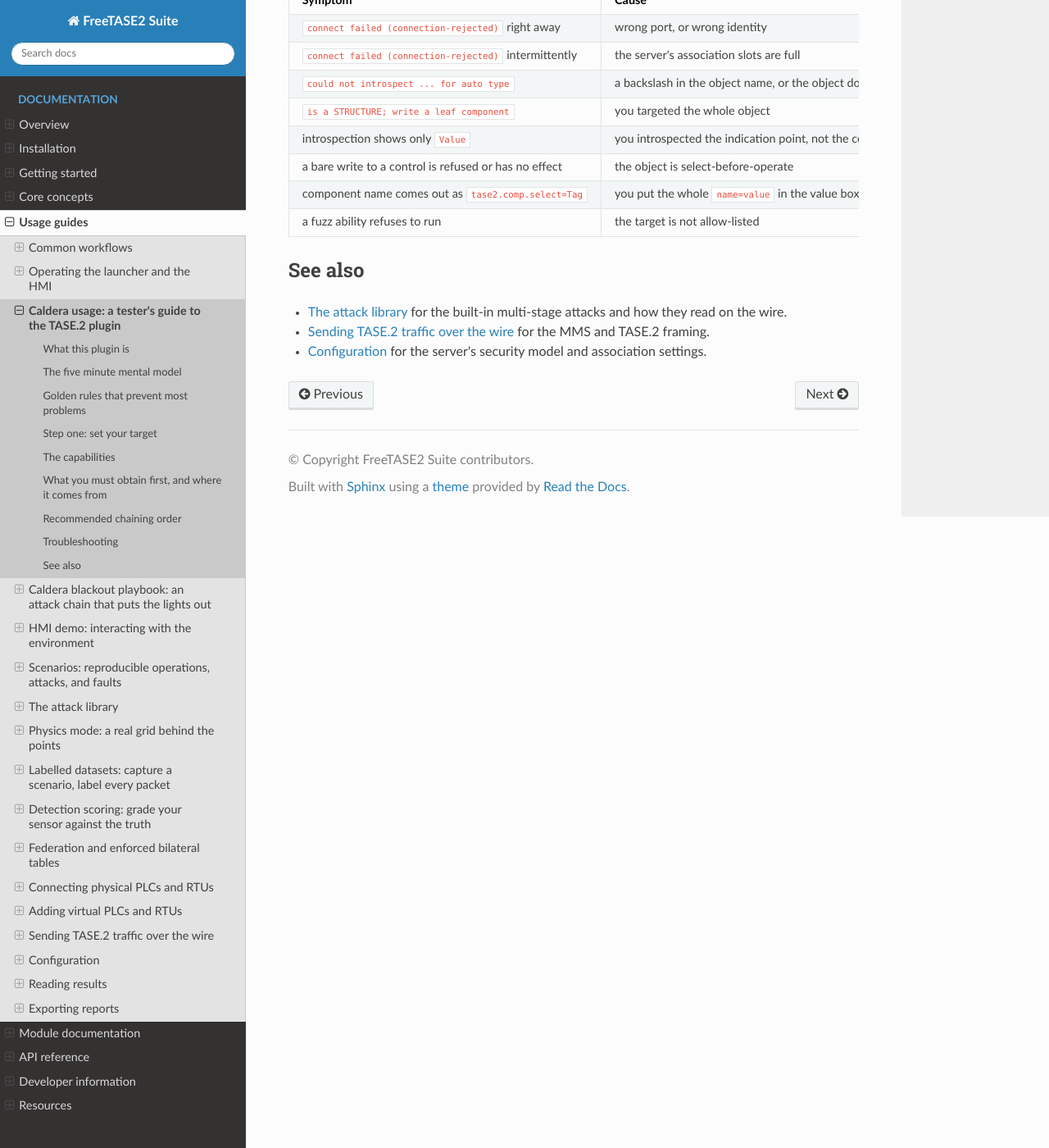
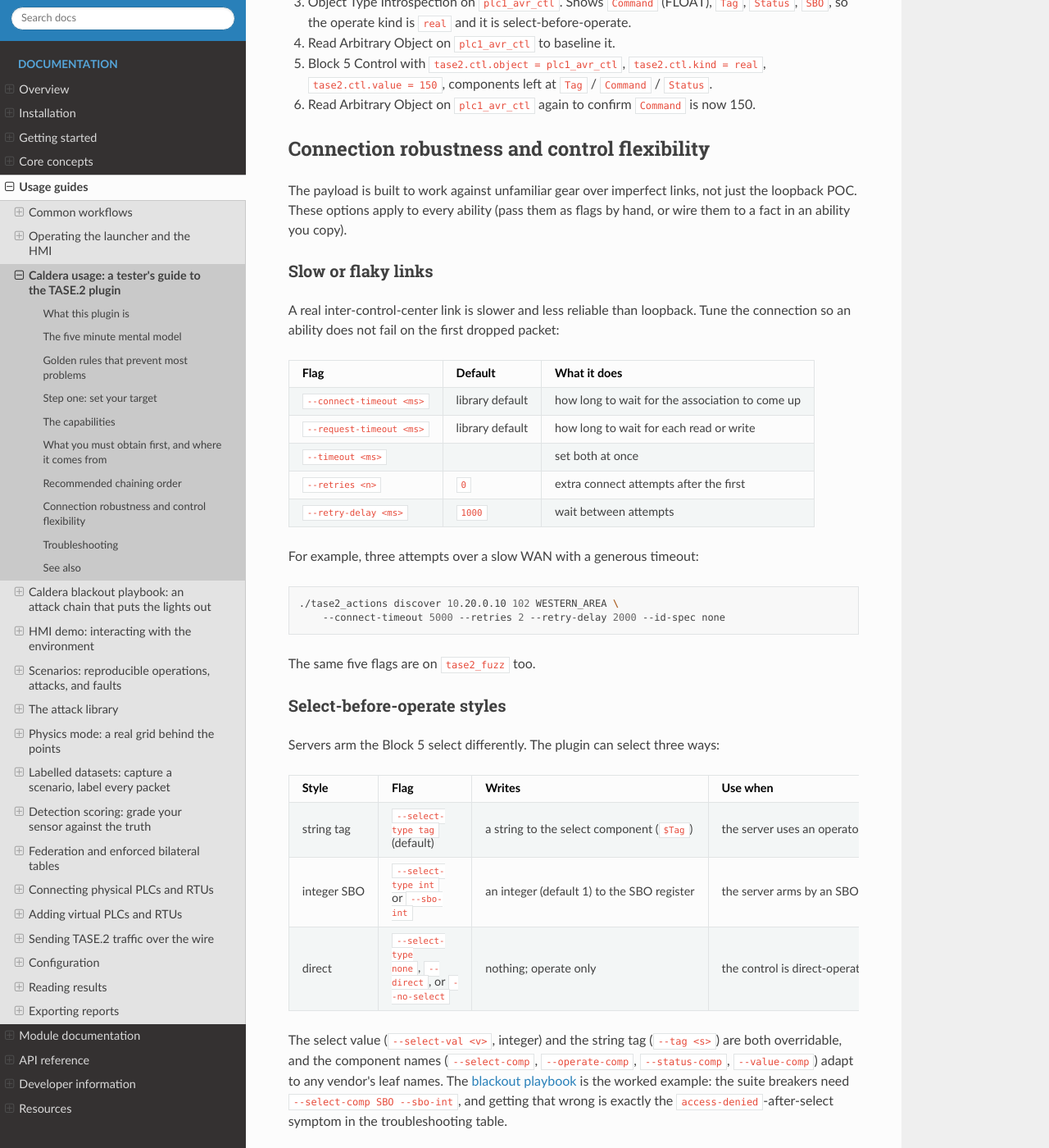
Before and after one commit to cjake21/freetase2-suite, a Sphinx documentation site: the page built from docs/guides/caldera-usage.md, in a window 1280 px wide and 1400 px high, scrolled down 16097 px. Shown: the whole window at 82% size. Built offline with Sphinx 7.4.7 and the Read the Docs theme 3.1.0, drawn with Linux system fonts in a browser that asks for light colours; some of the changed text lies outside the part shown.

Commit message:
Document caldera connection robustness and select-before-operate styles

````diff
--- a/docs/guides/caldera-usage.md
+++ b/docs/guides/caldera-usage.md
@@ -461,14 +461,21 @@
 | `tase2.ctl.object` | the control object base name only, for example `plc1_avr_ctl` (no `$`, no leaf, no backslash). The ability adds the leaves. | Fingerprint (object names) |
 | `tase2.ctl.kind` | `real` for a FLOAT operate, `discrete` for an INTEGER operate, or `auto` | Object Type Introspection (the operate leaf type) |
 | `tase2.ctl.value` | the setpoint or command, for example `150` | you choose it |
-| `tase2.comp.select` | the select leaf name, normally `Tag` | Object Type Introspection |
+| `tase2.comp.select` | the select leaf name, normally `Tag`; a FreeTASE2 SBO breaker uses `SBO` | Object Type Introspection |
 | `tase2.comp.operate` | the operate leaf name, normally `Command` | Object Type Introspection |
 | `tase2.comp.status` | the status leaf name, normally `Status` | Object Type Introspection |
+| `tase2.ctl.selflags` | empty for a string-tag select; `--sbo-int` for an integer SBO-register server (the suite breakers); `--direct` for a direct-operate control | the gotcha below |
 
 - **Output:** `tase2.ctl.object`, `tase2.ctl.value`, `tase2.ctl.status`.
 - **Gotcha:** the object fact is the base name only. If you put a leaf here (for
   example `plc1_avr_ctl$Command`) it will not work, because the ability appends the
   leaves itself. Put only `plc1_avr_ctl`.
+- **Gotcha (select style):** the suite's breakers arm select-before-operate by an
+  integer write of 1 to the `SBO` register, not a string tag. If the operate is
+  refused with `access-denied` right after a select that looked fine, set
+  `tase2.comp.select` to `SBO` and `tase2.ctl.selflags` to `--sbo-int`. See
+  {ref}`the select styles below <select-styles>` and the
+  {doc}`blackout playbook <caldera-blackout>`.
 
 #### Write Arbitrary Object
 
@@ -653,11 +660,59 @@
    `tase2.ctl.value = 150`, components left at `Tag` / `Command` / `Status`.
 6. Read Arbitrary Object on `plc1_avr_ctl` again to confirm `Command` is now 150.
 
+(select-styles)=
+## Connection robustness and control flexibility
+
+The payload is built to work against unfamiliar gear over imperfect links, not just
+the loopback POC. These options apply to every ability (pass them as flags by hand,
+or wire them to a fact in an ability you copy).
+
+### Slow or flaky links
+
+A real inter-control-center link is slower and less reliable than loopback. Tune the
+connection so an ability does not fail on the first dropped packet:
+
+| Flag | Default | What it does |
+|------|---------|--------------|
+| `--connect-timeout <ms>` | library default | how long to wait for the association to come up |
+| `--request-timeout <ms>` | library default | how long to wait for each read or write |
+| `--timeout <ms>` | | set both at once |
+| `--retries <n>` | `0` | extra connect attempts after the first |
+| `--retry-delay <ms>` | `1000` | wait between attempts |
+
+For example, three attempts over a slow WAN with a generous timeout:
+
+```bash
+./tase2_actions discover 10.20.0.10 102 WESTERN_AREA \
+    --connect-timeout 5000 --retries 2 --retry-delay 2000 --id-spec none
+```
+
+The same five flags are on `tase2_fuzz` too.
+
+### Select-before-operate styles
+
+Servers arm the Block 5 select differently. The plugin can select three ways:
+
+| Style | Flag | Writes | Use when |
+|-------|------|--------|----------|
+| string tag | `--select-type tag` (default) | a string to the select component (`$Tag`) | the server uses an operator-tag select |
+| integer SBO | `--select-type int` or `--sbo-int` | an integer (default 1) to the SBO register | the server arms by an SBO register, **like the suite breakers** |
+| direct | `--select-type none`, `--direct`, or `--no-select` | nothing; operate only | the control is direct-operate, no interlock |
+
+The select value (`--select-val <v>`, integer) and the string tag (`--tag <s>`) are
+both overridable, and the component names (`--select-comp`, `--operate-comp`,
+`--status-comp`, `--value-comp`) adapt to any vendor's leaf names. The
+{doc}`blackout playbook <caldera-blackout>` is the worked example: the suite breakers
+need `--select-comp SBO --sbo-int`, and getting that wrong is exactly the
+`access-denied`-after-select symptom in the troubleshooting table.
+
 ## Troubleshooting
 
 | Symptom | Cause | Fix |
 |---------|-------|-----|
 | `connect failed (connection-rejected)` right away | wrong port, or wrong identity | set `tase2.server.port` to match the target, then check `tase2.idspec` |
+| operate `access-denied` right after a clean select | the server arms select by an integer SBO register, not a string tag | set `tase2.comp.select` to `SBO` and `tase2.ctl.selflags` to `--sbo-int` |
+| connect times out on a slow or distant link | default timeout too short, or a transient drop | raise `--connect-timeout` and add `--retries` |
 | `connect failed (connection-rejected)` intermittently | the server's association slots are full | re-run the ability, do not run abilities in parallel, or raise the server's max connections |
 | `could not introspect ... for auto type` | a backslash in the object name, or the object does not exist | remove the backslash (use `plc1_avr_ctl$Command`, not `\$`), and confirm the name with Fingerprint |
 | `is a STRUCTURE; write a leaf component` | you targeted the whole object | target a leaf, for example `plc1_avr_ctl$Command` |
````
